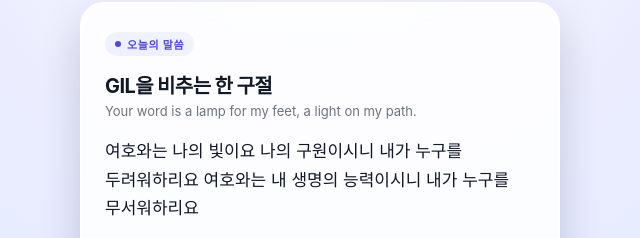
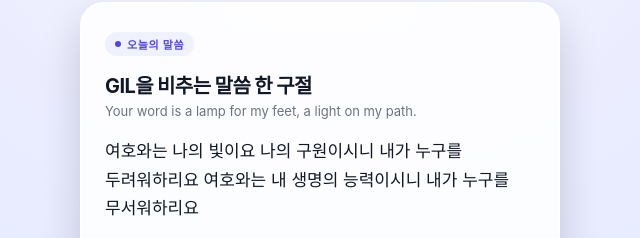
Before and after one commit to starrymisung/random_verses, a plain HTML site: page index.html in a window 1280 px wide. Shown: the part 214-452 px from the top of the page, 320-960 px from the left. Drawn offline with Linux system fonts and the light colour scheme.

Commit message:
Update header text in index.html

```diff
--- a/index.html
+++ b/index.html
@@ -157,7 +157,7 @@
         <span class="badge-dot"></span>
         오늘의 말씀
       </div>
-      <h1>GIL을 비추는 한 구절</h1>
+      <h1>GIL을 비추는 말씀 한 구절</h1>
       <p class="subtitle">Your word is a lamp for my feet, a light on my path.</p>
 
       <div id="verse-text" class="verse-text"></div>
```
